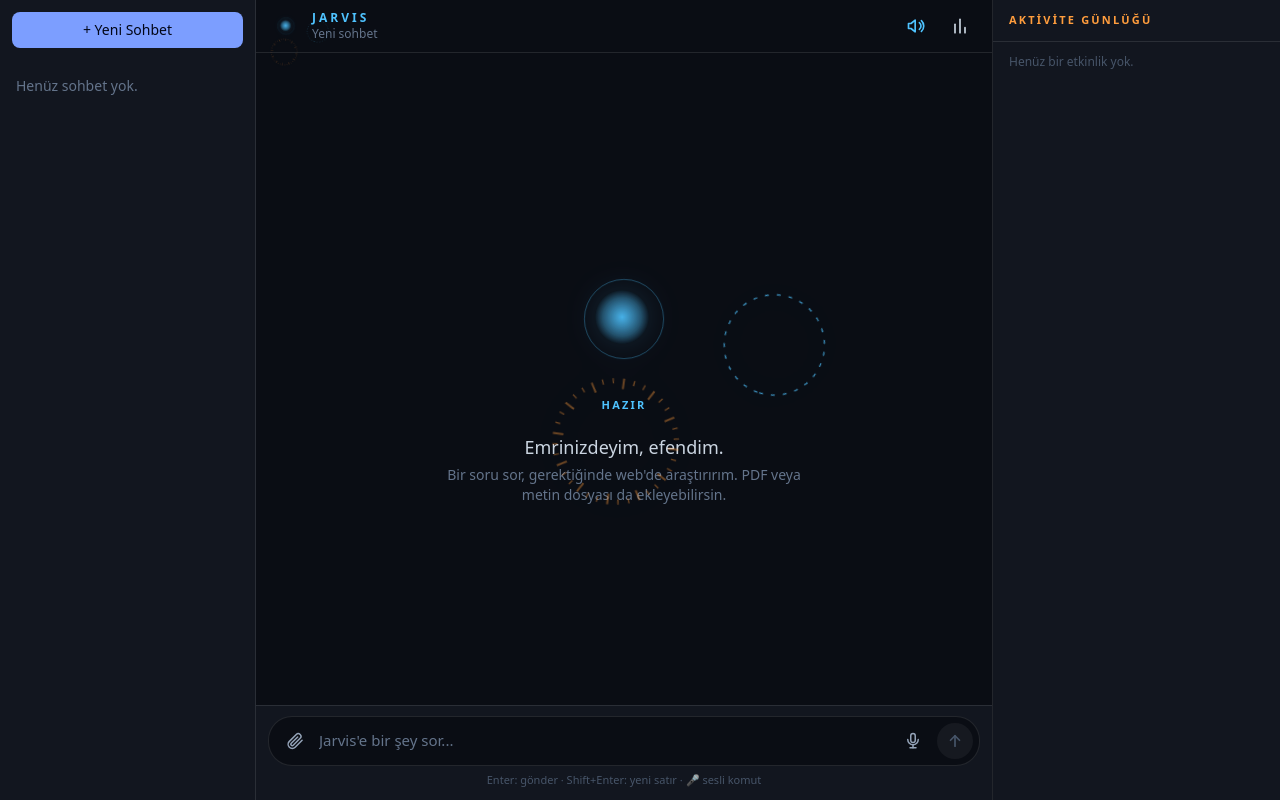
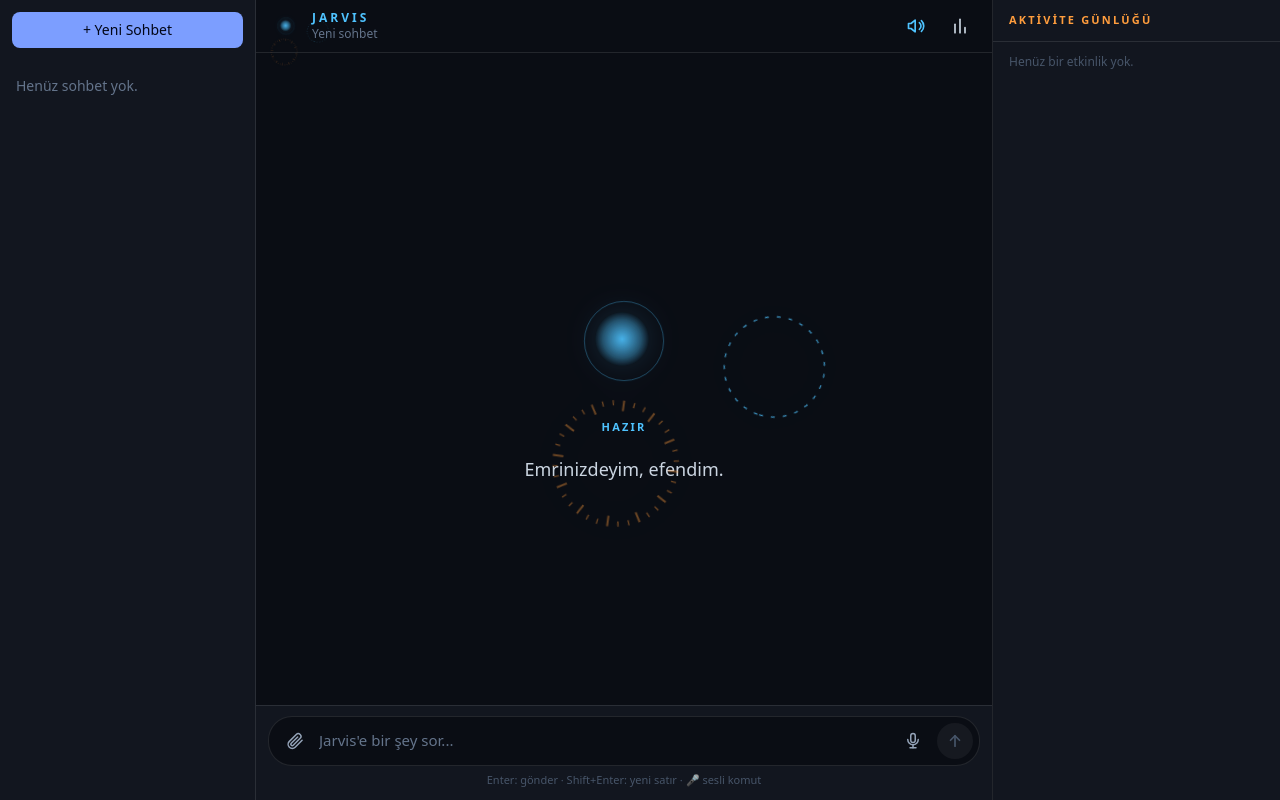
Before and after one commit to tosbikgungormemis-gif/ai-research-assistant, a Next.js app: page / in a window 1280 px wide. Built offline with nearby package versions, Linux system fonts and the light colour scheme.

Commit message:
Karşılama ekranındaki alt açıklama yazısını kaldır
Co-Authored-By: Claude Sonnet 5 <noreply@anthropic.com>
Claude-Session: https://claude.ai/code/session_01SzpKKVsFsHG2kTREbJS4WC

```diff
--- a/app/page.tsx
+++ b/app/page.tsx
@@ -437,10 +437,6 @@ export default function Home() {
               <p className="mt-5 text-lg font-medium text-slate-300">
                 Emrinizdeyim, efendim.
               </p>
-              <p className="mt-1 max-w-sm text-sm text-slate-500">
-                Bir soru sor, gerektiğinde web&apos;de araştırırım. PDF veya metin dosyası da
-                ekleyebilirsin.
-              </p>
             </div>
           ) : (
             active.messages.map((message) => (
```
